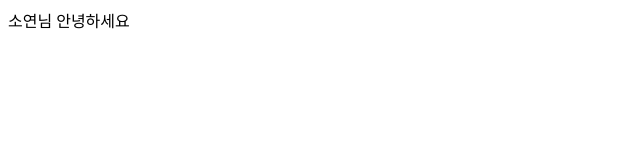
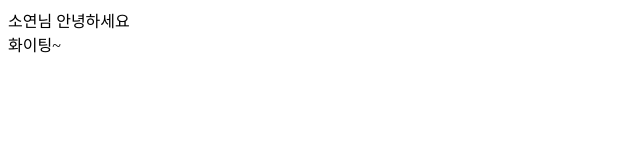
Before and after one commit to test-organization12345678/test-1, a plain HTML site: page index.html in a window 1280 px wide. Shown: the full height of the page, 0-640 px from the left. Drawn offline with Linux system fonts and the light colour scheme.

Commit message:
feat: soyeon

```diff
--- a/index.html
+++ b/index.html
@@ -8,5 +8,6 @@
   </head>
   <body>
     <div>소연님 안녕하세요</div>
+    <div>화이팅~</div>
   </body>
 </html>
```
